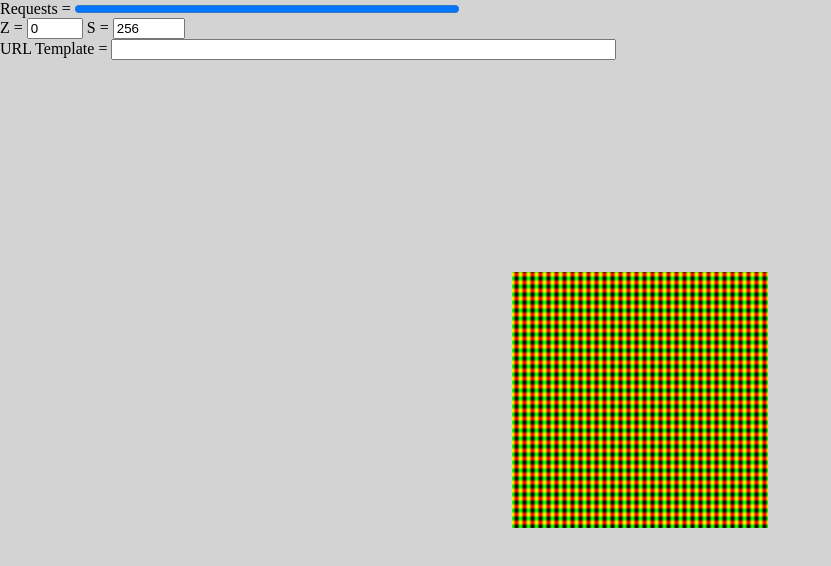
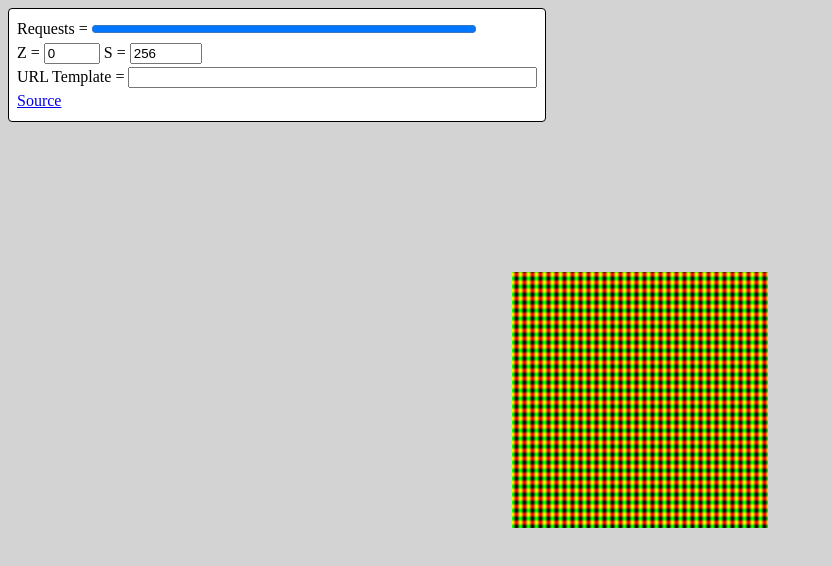
Before and after one commit to tvoeroes/anytile, a website built with Parcel: page src/index.html in a window 1280 px wide. Shown: the whole page, without its empty margins (0-831 px from the left). Built offline with nearby package versions, Linux system fonts and the light colour scheme.

Commit message:
Add README.md. Add links app <-> source. Cleanup index.html

```diff
--- a/src/index.html
+++ b/src/index.html
@@ -8,14 +8,8 @@
 	<link rel="icon" href="favicon.ico" />
 
 	<style>
-		html,
 		body {
-			height: 100%;
 			margin: 0;
-		}
-
-		#app {
-			height: 100%;
 		}
 
 		#view {
@@ -23,8 +17,24 @@
 			height: 100%;
 		}
 
-		#loadingprogress {
+		#requests {
 			width: 24rem;
+		}
+
+		#ui {
+			position: absolute;
+			display: inline-block;
+			background-color: white;
+			padding: 0.5rem;
+			margin: 0.5rem;
+			border-radius: 0.25rem;
+			line-height: 1.5rem;
+			border-style: solid;
+			border-width: 0.0625rem;
+		}
+
+		#view {
+			position: absolute;
 		}
 	</style>
 
@@ -32,30 +42,25 @@
 </head>
 
 <body>
-	<!-- TODO: Help text. -->
-	<div id="app" style="position:relative;">
-		<!-- NOTE: tabindex="0" makes key events work on canvas -->
-		<canvas id="view" style="position:absolute;" tabindex="0"></canvas>
-		<div style="position:relative;">
+	<div>
+		<canvas id="view" tabindex="0"></canvas> <!-- NOTE: tabindex="0" makes key events work on canvas -->
+		<div id="ui">
 			<label>
-				Requests =
-				<progress id="loadingprogress" value="0"></progress>
+				Requests = <progress id="requests" value="0"></progress>
 			</label>
-			<form>
-				<label>
-					Z =
-					<input id="z" type="number" value="0" step="1" min="0" max="31" />
-				</label>
-				<label>
-					S =
-					<input id="s" type="number" value="256" step="1" min="1" max="2048" />
-				</label>
-				<br />
-				<label>
-					URL Template =
-					<input id="url" type="text" size="60" />
-				</label>
-			</form>
+			<br />
+			<label>
+				Z = <input id="z" type="number" value="0" step="1" min="0" max="31" />
+			</label>
+			<label>
+				S = <input id="s" type="number" value="256" step="1" min="1" max="2048" />
+			</label>
+			<br />
+			<label>
+				URL Template = <input id="url" type="text" size="48" />
+			</label>
+			<br />
+			<span><a href="https://github.com/tvoeroes/anytile">Source</a></span>
 		</div>
 	</div>
 </body>
--- a/src/index.ts
+++ b/src/index.ts
@@ -129,7 +129,7 @@ class Progress
 		if (Progress.#constructed)
 			throw_("Only one instance of Progress allowed.")
 		Progress.#constructed = true
-		this.#progressBar = document.querySelector("#loadingprogress") ?? throw_("#loadingprogress not found.")
+		this.#progressBar = document.querySelector("#requests") ?? throw_("#requests not found.")
 		this.#update()
 	}
 
```
Also changed, not shown: README.md (added).
